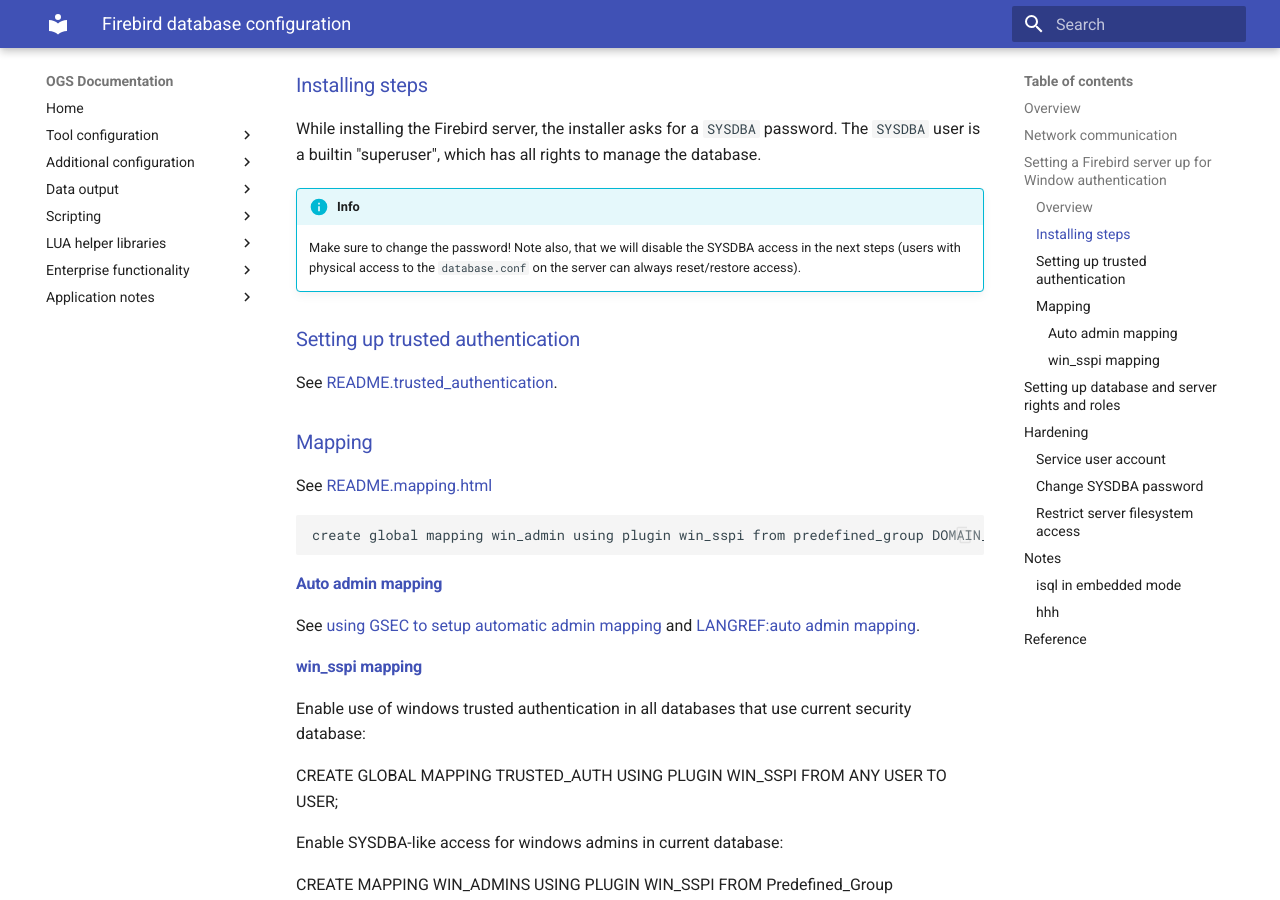
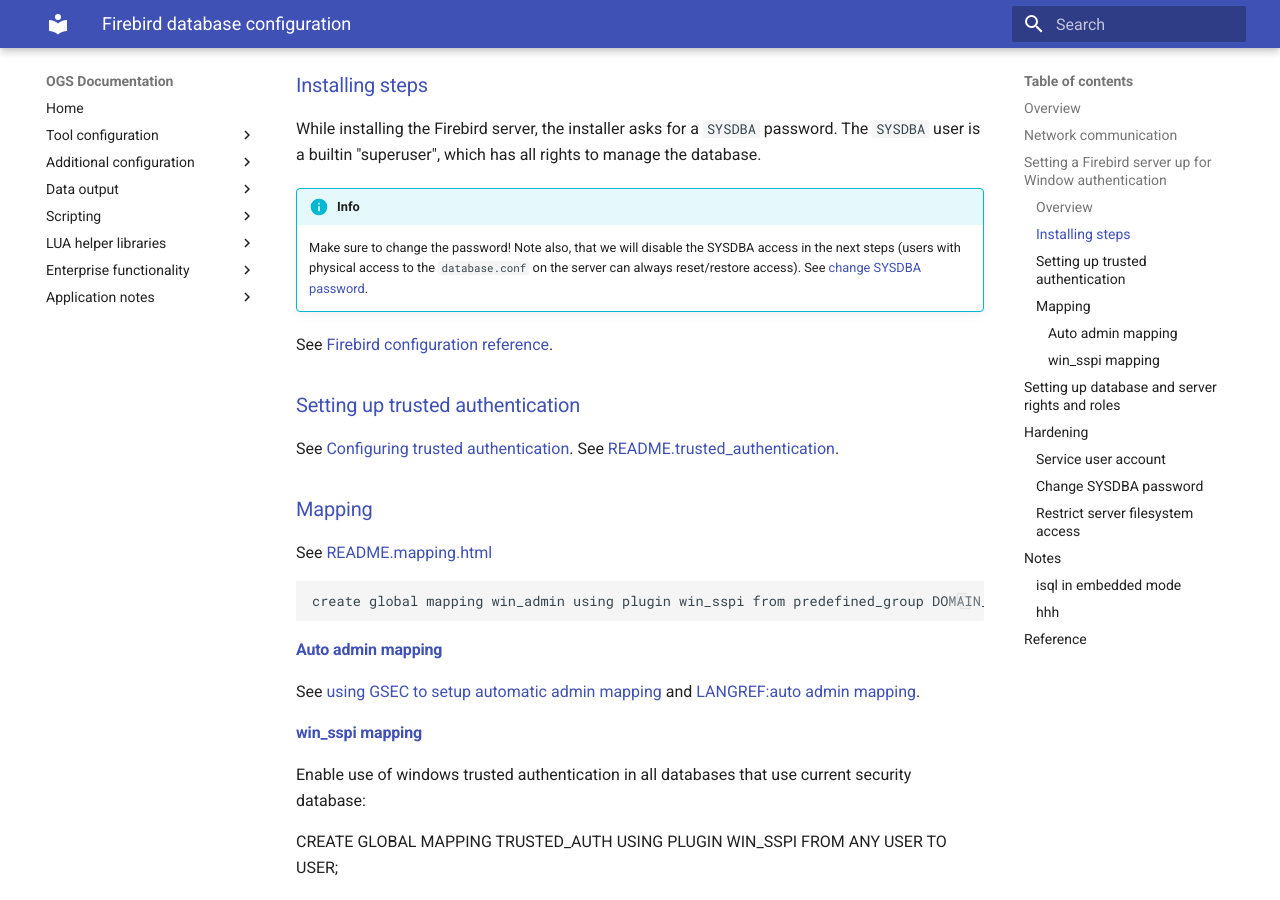
Before and after one commit to haller-erne/ogs, an MkDocs documentation site: the page built from docs/appnotes/firebird-security.md, in a window 1280 px wide and 900 px high, scrolled down 964 px. Built offline with MkDocs 1.6.1 and Material for MkDocs 9.7.7, drawn with Linux system fonts in a browser that asks for light colours; some of the changed lines change nothing that is shown; some of the changed text lies outside the part shown.

Commit message:
More firebird info

```diff
--- a/docs/appnotes/firebird-security.md
+++ b/docs/appnotes/firebird-security.md
@@ -36,9 +36,13 @@
 !!! info
 
     Make sure to change the password! Note also, that we will disable the SYSDBA access in the next steps (users with physical access to the `database.conf` on the server can always reset/restore access).
+    See [change SYSDBA password](https://www.firebirdsql.org/file/documentation/html/en/firebirddocs/qsg5/firebird-5-quickstartguide.html#qsg5-config-gsec-changepw).
+
+See [Firebird configuration reference](https://www.firebirdsql.org/docs/html/en/refdocs/fbconf/firebird-configuration-reference.html).
 
 ### Setting up trusted authentication
 
+See [Configuring trusted authentication](https://ib-aid.com/download/docs/fb4migrationguide.html#_configuring_trusted_authentication).
 See [README.trusted_authentication](https://github.com/FirebirdSQL/firebird/blob/master/doc/README.trusted_authentication).
 
 
@@ -97,6 +101,8 @@
 
 ## Setting up database and server rights and roles
 
+See the [Security Chapter in the Language Reference Manual](https://firebirdsql.org/file/documentation/chunk/en/refdocs/fblangref50/fblangref50-security.html).
+
 Users, Roles and Grants can be managed using SQL commands or the [GSEC command line utility](https://www.firebirdsql.org/file/documentation/html/en/firebirddocs/gsec/firebird-gsec.html).
 
 
@@ -122,9 +128,9 @@
 ### Restrict server filesystem access
 
 Best practice is to run the service using the windows service account (see [Service user account](#service-user-account)),
-but this requires setting explicit permissions on the database files. As another option, the `DatabaseAccess` parameter
-in `firebird.conf` can be set to `restrict` (to allow external access to a given set of folders) or to `none` (to only
-allow alias access - i.e. only databases registered in `databases.conf`).
+but this requires setting explicit permissions on the database files. As another option, the [DatabaseAccess](https://www.firebirdsql.org/docs/html/en/refdocs/fbconf/firebird-configuration-reference.html#fbconf-database-access) parameter
+in [firebird.conf](https://www.firebirdsql.org/docs/html/en/refdocs/fbconf/firebird-configuration-reference.html#fbconf-firebird) can be set to `restrict` (to allow external access to a given set of folders) or to `none` (to only
+allow alias access - i.e. only databases registered in [databases.conf](https://www.firebirdsql.org/docs/html/en/refdocs/fbconf/firebird-configuration-reference.html#fbconf-databases)).
 
 
 ## Notes
```
